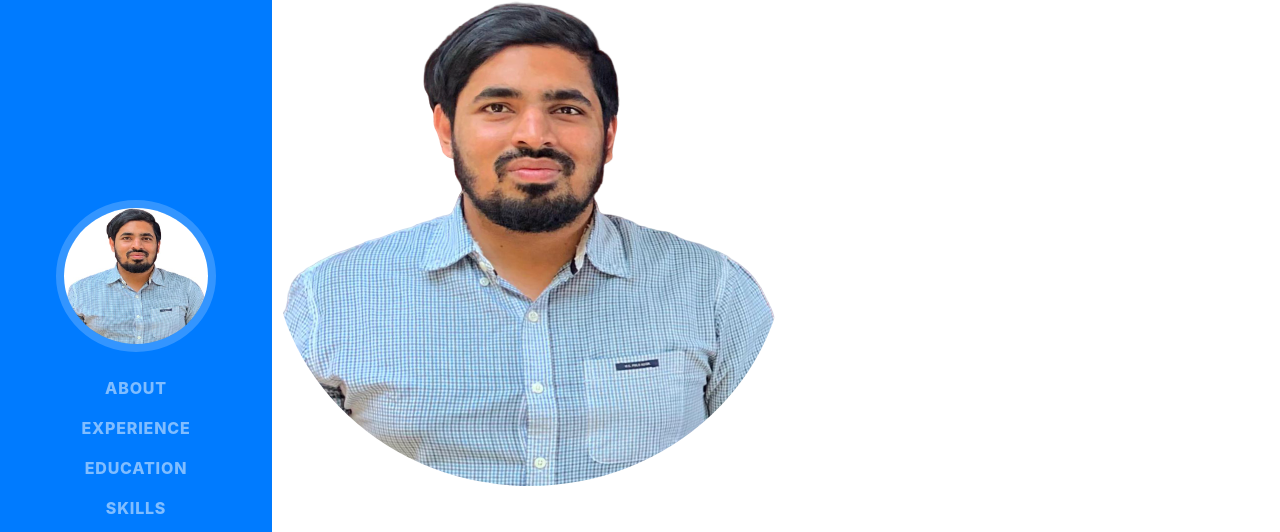
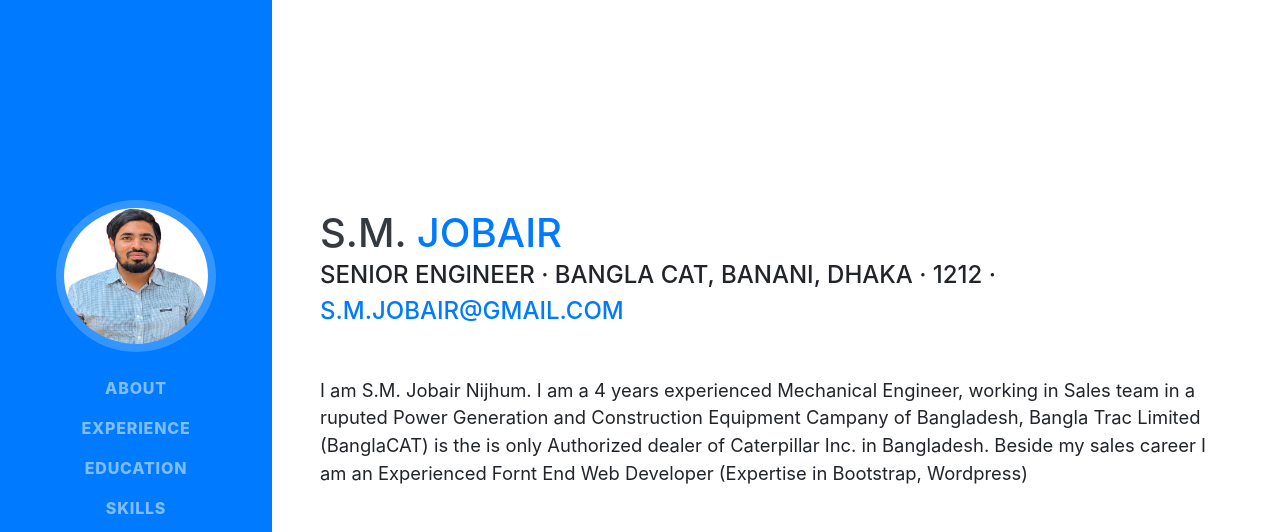
Before and after one commit to nijhum/nijhum.github.io, a website with bundled scripts: page index.html in a window 1280 px wide. Shown: the top 532 px of the page. Built offline with nearby package versions, Linux system fonts and the light colour scheme; a web font is replaced by a local one.

Commit message:
Update index.html

```diff
--- a/index.html
+++ b/index.html
@@ -61,7 +61,7 @@
   </nav>
 
   <div class="container-fluid p-0">
-<img class="img-fluid img-profile rounded-circle mx-auto mb-2" src="img/jobair.png" alt="">
+
     <section class="resume-section p-3 p-lg-5 d-flex align-items-center" id="about">
 
       <div class="w-100">
```
